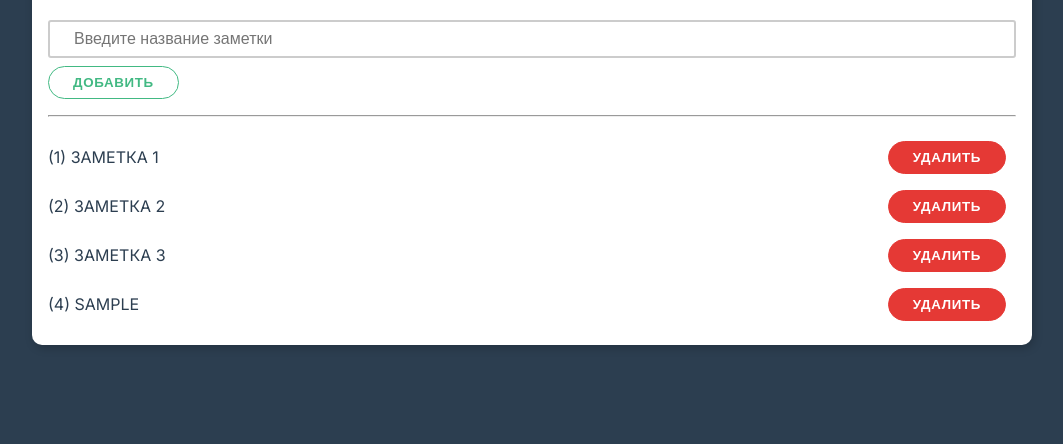
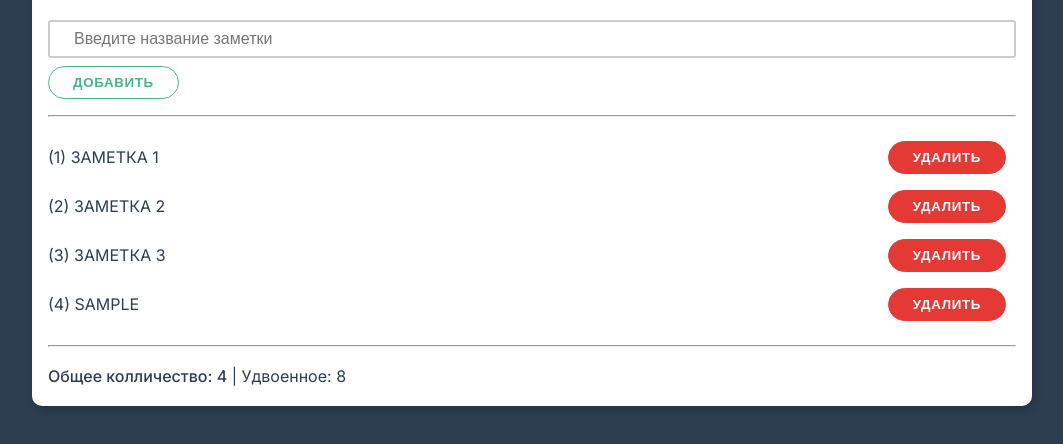
Before and after one commit to alexmeh96/vue3-test-app, a plain HTML site: page index.html in a window 1280 px wide. Both pictures are taken after typing "Sample" into the empty fields and a click on the button "ДОБАВИТЬ". Shown: the part 102-546 px from the top of the page, without its empty margins (108-1171 px from the left). Drawn offline with nearby package versions, Linux system fonts and the light colour scheme.

Commit message:
computed, watch

```diff
--- a/app.js
+++ b/app.js
@@ -24,6 +24,18 @@ const App = {
       console.log(event)
       this.notes.splice(idx, 1)  //delete element
     }
+  },
+  computed: {
+    doubleCountComputed() {
+      return this.notes.length * 2
+    }
+  },
+  watch: {
+    inputValue(value) {
+      if (value.length > 10) {
+        this.inputValue = ''
+      }
+    }
   }
 }
 
--- a/index.html
+++ b/index.html
@@ -26,6 +26,10 @@
         ({{idx + 1}}) {{ toUpperCase(note) }}
         <button class="btn danger" @click="removeNote(idx, $event)">удалить</button>
       </li>
+      <hr />
+      <li>
+        <strong>Общее колличество: {{ notes.length }}</strong> | Удвоенное: {{ doubleCountComputed }}
+      </li>
     </ul>
     <div v-else>Заметок пока нет, добавьте первую!</div>
 
```
